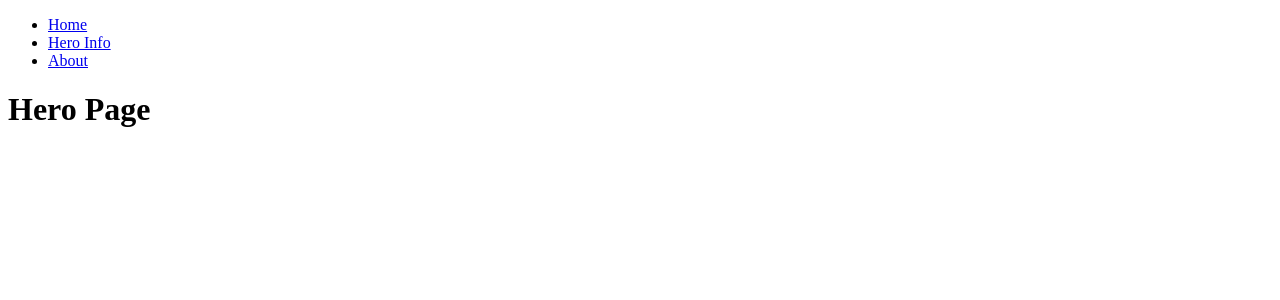
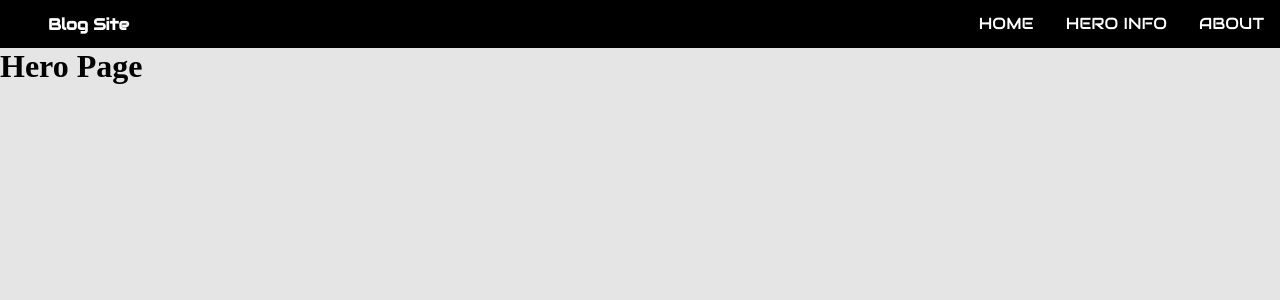
Before and after one commit to HalilFocic/Blog-MERN, a React (Create React App) app in the folder frontend/: page /heroinfo in a window 1280 px wide. Shown: the top 300 px of the page. Built offline with nearby package versions, Linux system fonts and the light colour scheme.

Commit message:
Error Page
Basic styling of error page which render when user tries to navigate to page that doesn't exist

```diff
--- a/frontend/public/index.html
+++ b/frontend/public/index.html
@@ -4,8 +4,9 @@
     <meta charset="utf-8" />
     <link rel="icon" href="%PUBLIC_URL%/favicon.ico" />
     <link rel="preconnect" href="https://fonts.gstatic.com" />
+    <link rel="preconnect" href="https://fonts.gstatic.com" />
     <link
-      href="https://fonts.googleapis.com/css2?family=Roboto:ital,wght@0,400;0,700;1,400&display=swap"
+      href="https://fonts.googleapis.com/css2?family=Audiowide&display=swap"
       rel="stylesheet"
     />
     <meta name="viewport" content="width=device-width, initial-scale=1" />
--- a/frontend/src/App.js
+++ b/frontend/src/App.js
@@ -6,19 +6,21 @@ import HeroInfo from "./HeroInfo";
 import PageNotFound from "./PageNotFound";
 import Navbar from "./Navbar";
 import { BrowserRouter as Router, Route, Switch } from "react-router-dom";
-
+import "./app.css";
 const App = () => {
   return (
     <Router>
-      <Navbar />
       <Switch>
         <Route exact path="/">
+          <Navbar />
           <Home />
         </Route>
         <Route exact path="/about">
+          <Navbar />
           <About />
         </Route>
         <Route exact path="/heroinfo">
+          <Navbar />
           <HeroInfo />
         </Route>
         <Route path="*">
--- a/frontend/src/NavBar.js
+++ b/frontend/src/NavBar.js
@@ -1,17 +1,21 @@
 import React from "react";
 import { Link } from "react-router-dom";
+import "./Navbar.css";
 const Navbar = () => {
   return (
-    <nav>
-      <ul>
-        <li>
+    <nav className="nav-bar">
+      <div className="nav-title">Blog Site</div>
+      <ul className="nav-list">
+        <li className="nav-item">
           <Link to="/">Home</Link>
         </li>
-        <li>
+        <li className="nav-item">
           <Link to="/heroinfo">Hero Info</Link>
         </li>
-        <li>
-          <Link to="/about">About</Link>
+        <li className="nav-item">
+          <Link to="/about">
+            <a className="link">About</a>
+          </Link>
         </li>
       </ul>
     </nav>
--- /dev/null
+++ b/frontend/src/Navbar.css
@@ -0,0 +1,67 @@
+.nav-bar {
+  width: 100%;
+  background: black;
+  color: white;
+  display: flex;
+  justify-content: space-between;
+  padding-left: 1rem;
+  box-sizing: border-box;
+  font-family: "Audiowide", cursive;
+}
+.nav-title {
+  margin: auto 0 auto 2rem;
+  font-weight: bold;
+}
+
+.nav-list {
+  display: flex;
+  list-style-type: none;
+  height: 3rem;
+}
+.nav-list li {
+  margin-top: auto;
+  margin-bottom: auto;
+}
+.nav-item {
+  color: white;
+  padding-left: 1rem;
+  padding-right: 1rem;
+  text-decoration: none;
+  height: 2.2rem;
+  padding-top: 0.8rem;
+  transition: 0.3s;
+}
+.nav-item a {
+  text-decoration: none;
+  text-transform: uppercase;
+  color: white;
+}
+
+/*
+
+@media only screen and (max-width: 600px) {
+  * {
+    margin: 0;
+    padding: 0;
+  }
+  .nav-bar {
+    flex-direction: column;
+    padding-left: 0;
+    margin-left: 0;
+    height: initial;
+    text-align: left;
+  }
+  .nav-title {
+    font-size: 1.5rem;
+  }
+  .nav-list {
+    flex-direction: column;
+    margin-bottom: 0;
+    height: initial;
+  }
+  .nav-item {
+    padding-left: 0.5rem;
+    border-top: 2px solid rgba(128, 0, 128, 0.411);
+    margin: 0;
+  }
+} */
--- a/frontend/src/PageNotFound.js
+++ b/frontend/src/PageNotFound.js
@@ -1,5 +1,18 @@
 import React from "react";
+import { Link } from "react-router-dom";
+import "./pagenotfound.css";
 const PageNotFound = () => {
-  return <h1>That page doesn't exist!</h1>;
+  return (
+    <div className="error-page">
+      <h1 className="error-text">Page Not Found</h1>
+      <p>Looks like you entered link to page that doesn't exist.</p>
+      <p>
+        Please navigate back to Home by clicking{" "}
+        <button className="back-home">
+          <Link to="/">here</Link>
+        </button>
+      </p>
+    </div>
+  );
 };
 export default PageNotFound;
--- /dev/null
+++ b/frontend/src/app.css
@@ -0,0 +1,4 @@
+* {
+  margin: 0;
+  padding: 0;
+}
--- a/frontend/src/index.css
+++ /dev/null
@@ -1,5 +0,0 @@
-.post {
-  border: 1px solid black;
-  padding: 1%;
-  box-sizing: border-box;
-}
--- /dev/null
+++ b/frontend/src/pagenotfound.css
@@ -0,0 +1,18 @@
+.error-page {
+  padding: 2rem;
+  font-family: sans-serif;
+}
+body {
+  background-color: rgba(0, 0, 0, 0.1);
+}
+.back-home {
+  background: black;
+  border: 0;
+  color: white;
+  margin-top: 2rem;
+  padding: 0.3rem;
+}
+.back-home a {
+  color: white;
+  text-decoration: none;
+}
```
Also changed, not shown: 1 other file (tests, documents, lock files or other folders).
